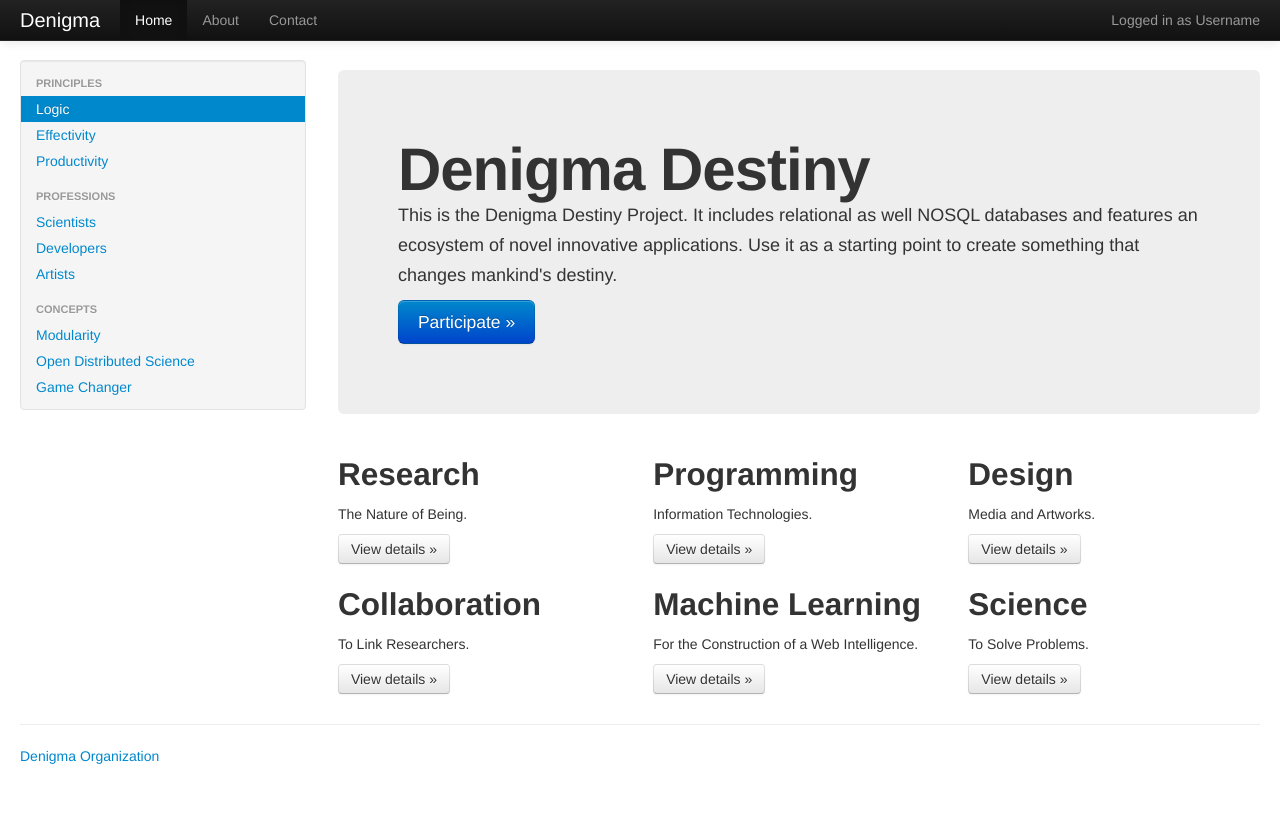
After one commit to denigma/destiny, a Django app: template templates/home.html in a window 1280 px wide. The commit adds this page. Run offline with Django 3.2, Linux system fonts and the light colour scheme; the template is opened without the code that fills it, so the values that code supplies are empty; some libraries are stand-ins or nearby versions.

Commit message:
Utilized template inheritance and added Home, About and Contat views.

```diff
--- a/denigma/urls.py
+++ b/denigma/urls.py
@@ -3,14 +3,12 @@ from django.conf.urls import patterns, include, url
 from django.contrib import admin
 admin.autodiscover()
 
-from django.views.generic import TemplateView
+from views import HomeView, AboutView, ContactView
 
 
 urlpatterns = patterns('',
-    # Examples:
-    # url(r'^$', 'destiny.views.home', name='home'),
-    # url(r'^blog/', include('blog.urls')),
-
     url(r'^admin/', include(admin.site.urls)),
-    url(r'^$', TemplateView.as_view(template_name='base.html'))
+    url(r'^$', HomeView.as_view(), name='home'),
+    url(r'^about/$', AboutView.as_view(), name='about'),
+    url(r'^contact/$', ContactView.as_view(), name='contact'),
 )
--- a/templates/base.html
+++ b/templates/base.html
@@ -2,7 +2,7 @@
 <html lang="en">
   <head>
     <meta charset="utf-8">
-    <title>Denigma Destiny</title>
+    <title>Denigma Destiny {% block head_title %}{% endblock %}</title>
     <meta name="viewport" content="width=device-width, initial-scale=1.0">
     <meta name="description" content="">
     <meta name="author" content="">
@@ -28,6 +28,7 @@
       }
     </style>
     <link href="{{ STATIC_URL }}bootstrap/css/bootstrap-responsive.css" rel="stylesheet">
+    {% block extra_style %}{% endblock %}
 
     <!-- HTML5 shim, for IE6-8 support of HTML5 elements -->
     <!--[if lt IE 9]>
@@ -58,9 +59,9 @@
               Logged in as <a href="#" class="navbar-link">Username</a>
             </p>
             <ul class="nav">
-              <li class="active"><a href="#">Home</a></li>
-              <li><a href="#about">About</a></li>
-              <li><a href="#contact">Contact</a></li>
+              <li class="active"><a href="/">Home</a></li>
+              <li><a href="/about">About</a></li>
+              <li><a href="/contact">Contact</a></li>
             </ul>
           </div><!--/.nav-collapse -->
         </div>
@@ -70,63 +71,14 @@
     <div class="container-fluid">
       <div class="row-fluid">
         <div class="span3">
-          <div class="well sidebar-nav">
-            <ul class="nav nav-list">
-              <li class="nav-header">Principles</li>
-              <li class="active"><a href="#">Logic</a></li>
-              <li><a href="#">Effectivity</a></li>
-              <li><a href="#">Productivity</a></li>
-              <li class="nav-header">Professions</li>
-              <li><a href="#">Scientists</a></li>
-              <li><a href="#">Developers</a></li>
-              <li><a href="#">Artists</a></li>
-              <li class="nav-header">Concepts</li>
-              <li><a href="#">Modularity</a></li>
-              <li><a href="#">Open Distributed Science</a></li>
-              <li><a href="#">Game Changer</a></li>
-            </ul>
-          </div><!--/.well -->
+        {% block sidebar %}
+            {% include "sidebar.html" %}
+        {% endblock %}
         </div><!--/span-->
         <div class="span9">
-          <div class="hero-unit">
-            <h1>Denigma Destiny</h1>
-            <p>This is the Denigma Destiny Project. It includes relational as well NOSQL databases and features an ecosystem of novel innovative applications. Use it as a starting point to create something that changes mankind's destiny.</p>
-            <p><a href="#" class="btn btn-primary btn-large">Participate &raquo;</a></p>
-          </div>
-          <div class="row-fluid">
-            <div class="span4">
-              <h2>Research</h2>
-              <p>The Nature of Being. </p>
-              <p><a class="btn" href="#">View details &raquo;</a></p>
-            </div><!--/span-->
-            <div class="span4">
-              <h2>Programming</h2>
-              <p>Information Technologies. </p>
-               <p><a class="btn" href="#">View details &raquo;</a></p>
-            </div><!--/span-->
-            <div class="span4">
-              <h2>Design</h2>
-              <p>Media and Artworks. </p>
-              <p><a class="btn" href="#">View details &raquo;</a></p>
-            </div><!--/span-->
-          </div><!--/row-->
-          <div class="row-fluid">
-            <div class="span4">
-              <h2>Collaboration</h2>
-              <p>To Link Researchers. </p>
-              <p><a class="btn" href="#">View details &raquo;</a></p>
-            </div><!--/span-->
-            <div class="span4">
-              <h2>Machine Learning</h2>
-              <p>For the Construction of a Web Intelligence. </p>
-              <p><a class="btn" href="#">View details &raquo;</a></p>
-            </div><!--/span-->
-            <div class="span4">
-              <h2>Science</h2>
-              <p>To Solve Problems. </p>
-              <p><a class="btn" href="#">View details &raquo;</a></p>
-            </div><!--/span-->
-          </div><!--/row-->
+          <h2>{% block title %}{% endblock %}</h2>
+          {% block content %}
+          {% endblock content %}
         </div><!--/span-->
       </div><!--/row-->
 
@@ -154,6 +106,7 @@
     <script src="{{ STATIC_URL }}bootstrap/js/bootstrap-collapse.js"></script>
     <script src="{{ STATIC_URL }}bootstrap/js/bootstrap-carousel.js"></script>
     <script src="{{ STATIC_URL }}bootstrap/js/bootstrap-typeahead.js"></script>
+    {% block extra_script %}{% endblock %}
 
   </body>
 </html>
--- /dev/null
+++ b/templates/home.html
@@ -0,0 +1,43 @@
+{% extends "base.html" %}
+
+{% block content %}
+         <div class="hero-unit">
+            <h1>Denigma Destiny</h1>
+            <p>This is the Denigma Destiny Project. It includes relational as well NOSQL databases and features an ecosystem of novel innovative applications. Use it as a starting point to create something that changes mankind's destiny.</p>
+            <p><a href="#" class="btn btn-primary btn-large">Participate &raquo;</a></p>
+          </div>
+          <div class="row-fluid">
+            <div class="span4">
+              <h2>Research</h2>
+              <p>The Nature of Being. </p>
+              <p><a class="btn" href="#">View details &raquo;</a></p>
+            </div><!--/span-->
+            <div class="span4">
+              <h2>Programming</h2>
+              <p>Information Technologies. </p>
+               <p><a class="btn" href="#">View details &raquo;</a></p>
+            </div><!--/span-->
+            <div class="span4">
+              <h2>Design</h2>
+              <p>Media and Artworks. </p>
+              <p><a class="btn" href="#">View details &raquo;</a></p>
+            </div><!--/span-->
+          </div><!--/row-->
+          <div class="row-fluid">
+            <div class="span4">
+              <h2>Collaboration</h2>
+              <p>To Link Researchers. </p>
+              <p><a class="btn" href="#">View details &raquo;</a></p>
+            </div><!--/span-->
+            <div class="span4">
+              <h2>Machine Learning</h2>
+              <p>For the Construction of a Web Intelligence. </p>
+              <p><a class="btn" href="#">View details &raquo;</a></p>
+            </div><!--/span-->
+            <div class="span4">
+              <h2>Science</h2>
+              <p>To Solve Problems. </p>
+              <p><a class="btn" href="#">View details &raquo;</a></p>
+            </div><!--/span-->
+          </div><!--/row-->
+{% endblock %}
--- /dev/null
+++ b/templates/sidebar.html
@@ -0,0 +1,16 @@
+  <div class="well sidebar-nav">
+    <ul class="nav nav-list">
+      <li class="nav-header">Principles</li>
+      <li class="active"><a href="#">Logic</a></li>
+      <li><a href="#">Effectivity</a></li>
+      <li><a href="#">Productivity</a></li>
+      <li class="nav-header">Professions</li>
+      <li><a href="#">Scientists</a></li>
+      <li><a href="#">Developers</a></li>
+      <li><a href="#">Artists</a></li>
+      <li class="nav-header">Concepts</li>
+      <li><a href="#">Modularity</a></li>
+      <li><a href="#">Open Distributed Science</a></li>
+      <li><a href="#">Game Changer</a></li>
+    </ul>
+  </div><!--/.well -->
```
Also changed, not shown: denigma/__init__.py (+22 -0 lines), denigma/views.py (added, +26 -0 lines), templates/about.html (added, +14 -0 lines), templates/contact.html (added, +14 -0 lines), 2 other files.
